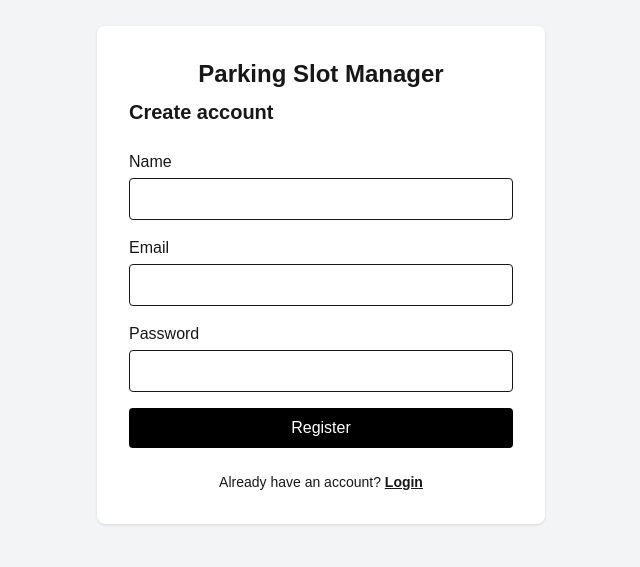
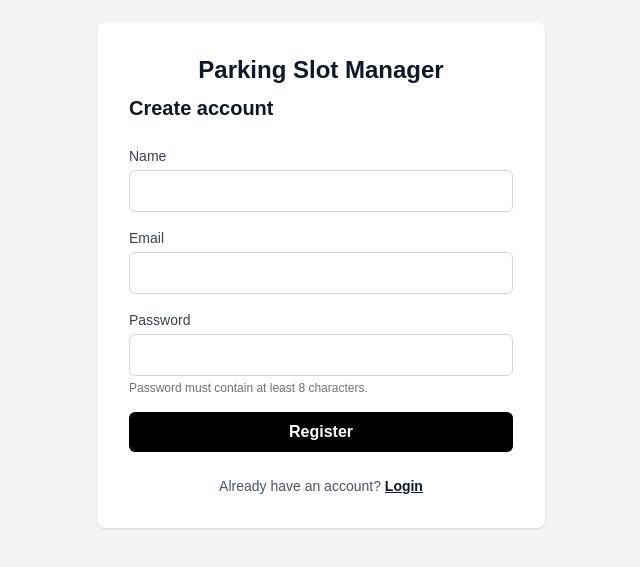
Before and after one commit to goutamgdy/Parking_Slot_Manager, a Next.js app in the folder frontend/: page /register in a window 1280 px wide. Shown: the part 125-692 px from the top of the page, without its empty margins (319-959 px from the left). Built offline with nearby package versions, Linux system fonts and the light colour scheme; no server answers.

Commit message:
ui: improve registration form accessibility

```diff
--- a/frontend/app/register/page.js
+++ b/frontend/app/register/page.js
@@ -1,5 +1,6 @@
 "use client";
 
+import Link from "next/link";
 import { useState } from "react";
 import { useRouter } from "next/navigation";
 import { register } from "../../lib/api";
@@ -15,81 +16,130 @@ export default function RegisterPage() {
 
     const handleRegister = async (event) => {
         event.preventDefault();
+
         setError("");
         setLoading(true);
 
         try {
             await register(name, email, password);
             router.replace("/login");
-        } catch (error) {
-            setError(error.message);
+        } catch (err) {
+            setError(err.message);
         } finally {
             setLoading(false);
         }
     };
 
     return (
-        <main className="flex min-h-screen items-center justify-center bg-gray-100">
-            <div className="w-full max-w-md rounded-lg bg-white p-8 shadow">
-                <h1 className="mb-2 text-center text-2xl font-bold">
+        <main className="flex min-h-screen items-center justify-center bg-gray-100 p-4">
+            <div className="w-full max-w-md rounded-lg bg-white p-6 shadow sm:p-8">
+                <h1 className="text-center text-2xl font-bold text-gray-900">
                     Parking Slot Manager
                 </h1>
-                <h2 className="mb-6 text-xl font-semibold">Create account</h2>
+
+                <h2 className="mb-6 mt-2 text-xl font-semibold text-gray-900">
+                    Create account
+                </h2>
 
                 {error && (
-                    <div className="mb-4 rounded bg-red-100 p-3 text-red-700">
+                    <div
+                        role="alert"
+                        className="mb-4 rounded-md border border-red-200 bg-red-50 p-3 text-red-700"
+                    >
                         {error}
                     </div>
                 )}
 
-                <form onSubmit={handleRegister} className="space-y-4">
+                <form
+                    onSubmit={handleRegister}
+                    className="space-y-4"
+                >
                     <div>
-                        <label className="mb-1 block font-medium">Name</label>
+                        <label
+                            htmlFor="register-name"
+                            className="mb-1 block text-sm font-medium text-gray-700"
+                        >
+                            Name
+                        </label>
+
                         <input
+                            id="register-name"
                             value={name}
-                            onChange={(e) => setName(e.target.value)}
-                            className="w-full rounded border px-3 py-2"
+                            onChange={(event) =>
+                                setName(event.target.value)
+                            }
+                            autoComplete="name"
+                            className="w-full rounded-md border border-gray-300 px-3 py-2"
                             required
                         />
                     </div>
 
                     <div>
-                        <label className="mb-1 block font-medium">Email</label>
+                        <label
+                            htmlFor="register-email"
+                            className="mb-1 block text-sm font-medium text-gray-700"
+                        >
+                            Email
+                        </label>
+
                         <input
+                            id="register-email"
                             type="email"
                             value={email}
-                            onChange={(e) => setEmail(e.target.value)}
-                            className="w-full rounded border px-3 py-2"
+                            onChange={(event) =>
+                                setEmail(event.target.value)
+                            }
+                            autoComplete="email"
+                            className="w-full rounded-md border border-gray-300 px-3 py-2"
                             required
                         />
                     </div>
 
                     <div>
-                        <label className="mb-1 block font-medium">Password</label>
+                        <label
+                            htmlFor="register-password"
+                            className="mb-1 block text-sm font-medium text-gray-700"
+                        >
+                            Password
+                        </label>
+
                         <input
+                            id="register-password"
                             type="password"
                             value={password}
-                            onChange={(e) => setPassword(e.target.value)}
-                            className="w-full rounded border px-3 py-2"
+                            onChange={(event) =>
+                                setPassword(event.target.value)
+                            }
+                            autoComplete="new-password"
                             minLength={8}
+                            className="w-full rounded-md border border-gray-300 px-3 py-2"
                             required
                         />
+
+                        <p className="mt-1 text-xs text-gray-500">
+                            Password must contain at least 8 characters.
+                        </p>
                     </div>
 
                     <button
                         type="submit"
                         disabled={loading}
-                        className="w-full rounded bg-black py-2 text-white disabled:opacity-50"
+                        className="w-full rounded-md bg-black py-2 font-semibold text-white hover:bg-gray-800 disabled:opacity-50"
                     >
-                        {loading ? "Creating account..." : "Register"}
+                        {loading
+                            ? "Creating account..."
+                            : "Register"}
                     </button>
                 </form>
 
-                <p className="mt-6 text-center text-sm">
+                <p className="mt-6 text-center text-sm text-gray-600">
                     Already have an account?{" "}
-                    <a href="/login" className="font-semibold underline">
+                    <Link
+                        href="/login"
+                        className="font-semibold text-gray-900 underline"
+                    >
                         Login
-                    </a>
+                    </Link>
                 </p>
             </div>
         </main>
```
